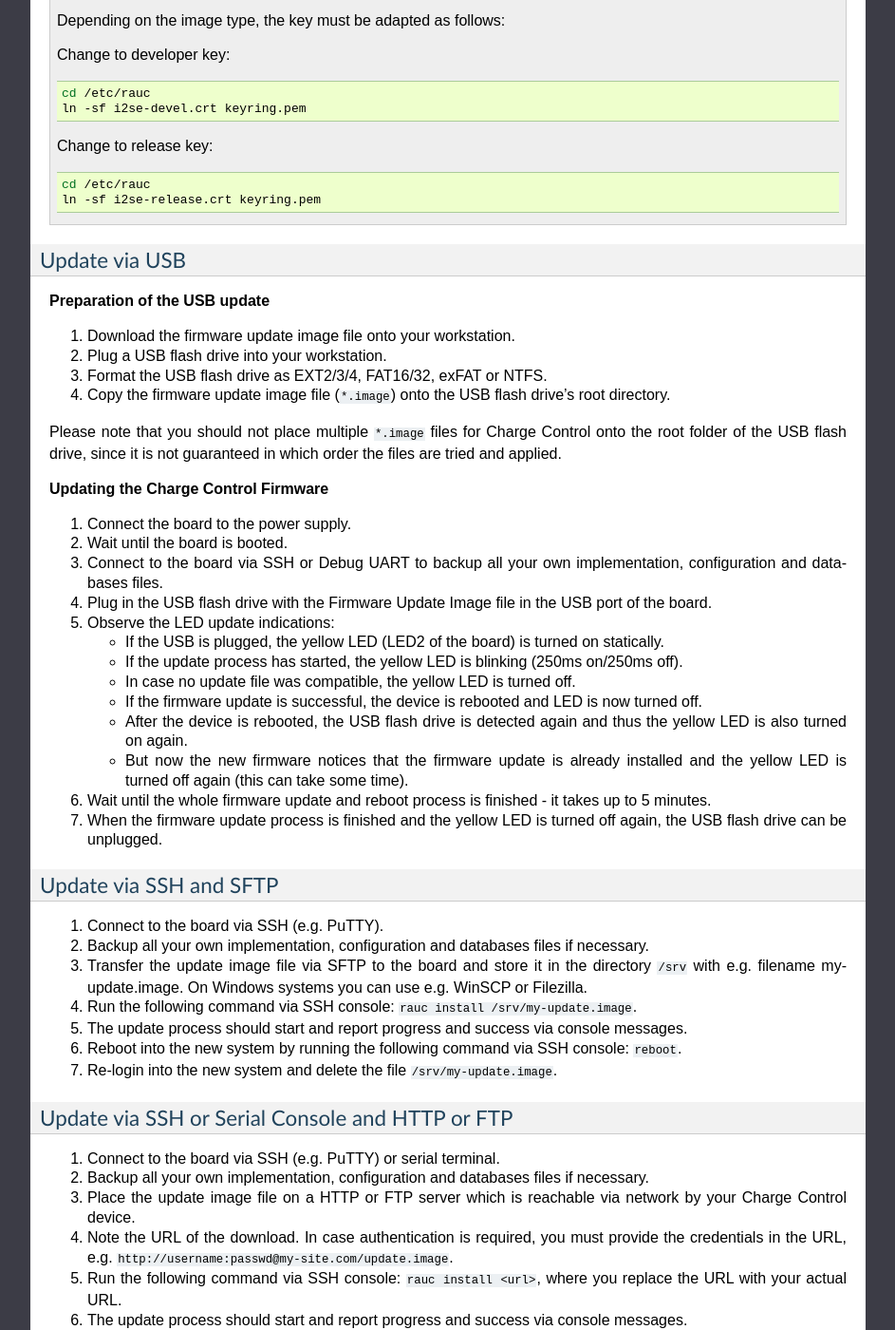
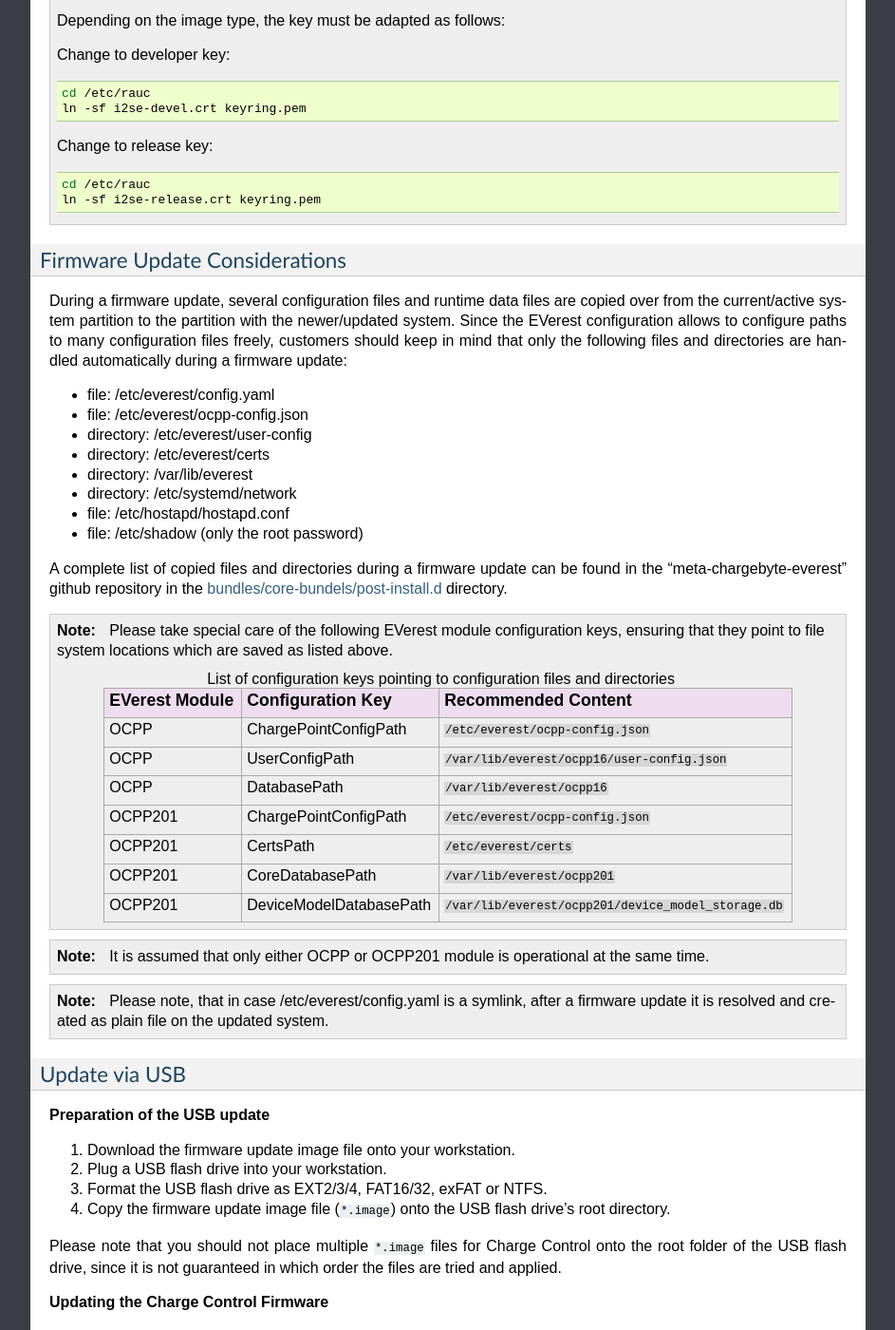
Before and after one commit to chargebyte/chargebyte-docs, a Sphinx documentation site: the page built from docs/source/firmware.rst, in a window 1280 px wide and 1400 px high, scrolled down 6651 px. Shown: the whole window at 95% size, without its empty margins (198-1141 px from the left). Built offline with Sphinx 7.4.7, drawn with Linux system fonts in a browser that asks for light colours; some of the changed text lies outside the part shown.

Commit message:
Add "Firmware Update Consideration" section in firmware.rst (refs ALPHA-2672)
Signed-off-by: Fabian Hartung <fabian.hartung@chargebyte.com>

```diff
--- a/docs/source/firmware.rst
+++ b/docs/source/firmware.rst
@@ -327,6 +327,68 @@ There are two types of firmware images available for Charge Control C devices:
       cd /etc/rauc
       ln -sf i2se-release.crt keyring.pem
 
+.. _firmware_update_considerations:
+
+Firmware Update Considerations
+------------------------------
+
+During a firmware update, several configuration files and runtime data files are copied over from
+the current/active system partition to the partition with the newer/updated system. Since the EVerest
+configuration allows to configure paths to many configuration files freely, customers should keep in
+mind that only the following files and directories are handled automatically during a firmware update:
+
+- file: /etc/everest/config.yaml
+- file: /etc/everest/ocpp-config.json
+- directory: /etc/everest/user-config
+- directory: /etc/everest/certs
+- directory: /var/lib/everest
+- directory: /etc/systemd/network
+- file: /etc/hostapd/hostapd.conf
+- file: /etc/shadow (only the root password)
+
+A complete list of copied files and directories during a firmware update can be found in the
+"meta-chargebyte-everest" github repository in the `bundles/core-bundels/post-install.d
+<https://github.com/chargebyte/meta-chargebyte-everest/blob/kirkstone/bundles/core-bundle/post-install.d>`_
+directory.
+
+.. note::
+   Please take special care of the following EVerest module configuration keys, ensuring that they
+   point to file system locations which are saved as listed above.
+
+   .. list-table:: List of configuration keys pointing to configuration files and directories
+      :header-rows: 1
+
+      * - EVerest Module
+        - Configuration Key
+        - Recommended Content
+      * - OCPP
+        - ChargePointConfigPath
+        - :code:`/etc/everest/ocpp-config.json`
+      * - OCPP
+        - UserConfigPath
+        - :code:`/var/lib/everest/ocpp16/user-config.json`
+      * - OCPP
+        - DatabasePath
+        - :code:`/var/lib/everest/ocpp16`
+      * - OCPP201
+        - ChargePointConfigPath
+        - :code:`/etc/everest/ocpp-config.json`
+      * - OCPP201
+        - CertsPath
+        - :code:`/etc/everest/certs`
+      * - OCPP201
+        - CoreDatabasePath
+        - :code:`/var/lib/everest/ocpp201`
+      * - OCPP201
+        - DeviceModelDatabasePath
+        - :code:`/var/lib/everest/ocpp201/device_model_storage.db`
+
+.. note::
+   It is assumed that only either OCPP or OCPP201 module is operational at the same time.
+
+.. note::
+   Please note, that in case /etc/everest/config.yaml is a symlink, after a firmware update it is
+   resolved and created as plain file on the updated system.
 
 Update via USB
 --------------
```
